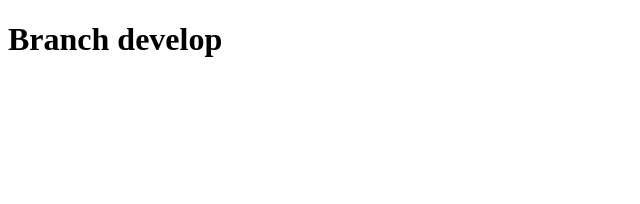
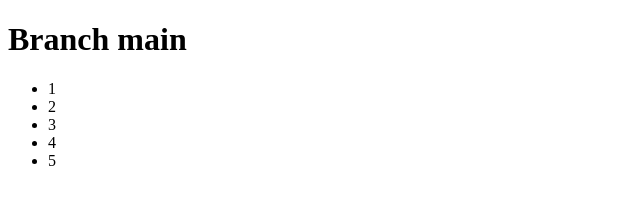
Before and after one commit to Ivany17/practic_14.09, a plain HTML site: page index.html in a window 1280 px wide. Shown: the whole page, without its empty margins (0-640 px from the left). Drawn offline with Linux system fonts and the light colour scheme.

Commit message:
Add index.html

```diff
--- a/index.html
+++ b/index.html
@@ -7,6 +7,13 @@
     <title>Document</title>
 </head>
 <body>
-    <h1>Branch develop</h1>
+    <h1>Branch main</h1>
+    <ul>
+        <li>1</li>
+        <li>2</li>
+        <li>3</li>
+        <li>4</li>
+        <li>5</li>
+    </ul>
 </body>
 </html>
```
